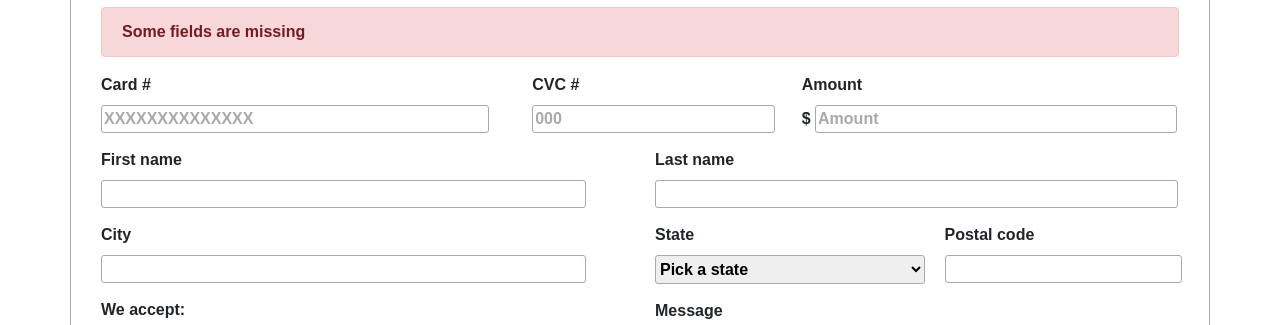
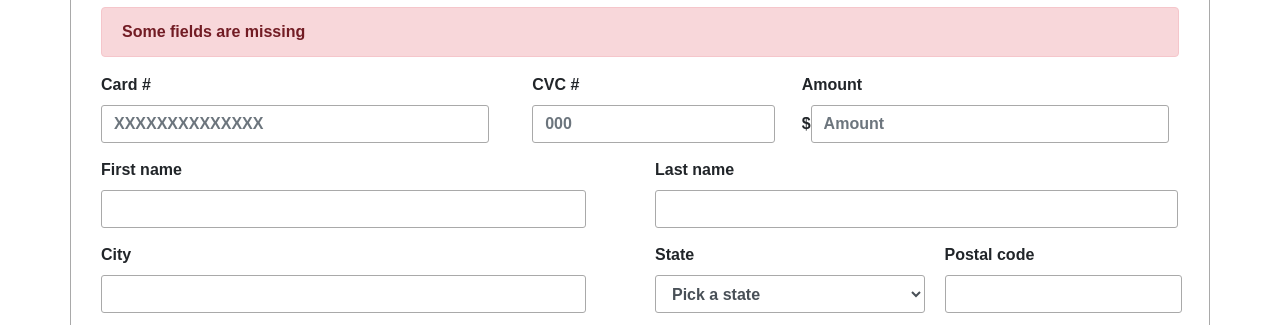
Before and after one commit to 4GeeksAcademy/rui775_html5_form_project, a plain HTML site: page index.html in a window 1280 px wide. Shown: the part 123-448 px from the top of the page. Drawn offline with nearby package versions, Linux system fonts and the light colour scheme.

Commit message:
version2

```diff
--- a/index.html
+++ b/index.html
@@ -24,16 +24,16 @@
             <div class="cardInfo">
                 <fieldset>
                     <label for="cardNum">Card #</label><br>
-                    <input type="text" name="cardNum" value="XXXXXXXXXXXXXX"/>
+                    <input type="text" class="form-control" name="cardNum" placeholder="XXXXXXXXXXXXXX" required/>
                 </fieldset>
                 <fieldset>
                     <label for="cvcNum">CVC #</label><br>
-                    <input type="text" name="cvcNum" value="000"/>
+                    <input type="text" class="form-control" name="cvcNum" placeholder="000" required/>
                 </fieldset>
                 <fieldset>
                     <label for="amount">Amount</label><br>
                     <div class="dollarSign">
-                        <input id="dollarSign" type="text" name="amount" value="Amount"/>
+                        <input id="dollarSign" class="form-control" type="text" name="amount" placeholder="Amount" required/>
                     </div>
                 </fieldset>
             </div>
@@ -42,11 +42,11 @@
             <div class="cardInfoLeft">
                 <fieldset>
                     <label for="firstname">First name</label><br>
-                    <input type="text" name="firstname" />
+                    <input type="text" class="form-control" name="firstname" required/>
                 </fieldset>
                 <fieldset>
                     <label for="city">City</label><br>
-                    <input type="text" name="city" />
+                    <input type="text" class="form-control" name="city" required/>
                 </fieldset>
                 <fieldset>
                     <p>We accept:</p>
@@ -73,12 +73,12 @@
             <div class="cardInfoRight">
                 <fieldset>
                     <label for="lastName">Last name</label><br>
-                    <input type="text" name="lastName" />
+                    <input type="text" class="form-control" name="lastName" required/>
                 </fieldset>
                 <div>
                     <fieldset>
                         <p>State</p>
-                        <select>
+                        <select class="form-control" required>
                             <option value="null" selected disabled hidden>Pick a state</option>
                             <option value="alabama">Alabama</option>
                             <option value="florida">Florida</option>
@@ -87,7 +87,7 @@
                     </fieldset>
                     <fieldset>
                         <label for="postalCode">Postal code</label><br>
-                        <input type="text" name="postalCode" />
+                        <input type="text" class="form-control" name="postalCode" required/>
                     </fieldset>
                 </div>
                 <fieldset class="notes">
--- a/styles.css
+++ b/styles.css
@@ -51,7 +51,11 @@ h1 {
     width: 90%;
 }
 .cardInfo fieldset:nth-child(3) input {
-    width: 96%;
+    width: 95%;
+}
+.dollarSign {
+    display: flex;
+    align-items: center;
 }
 .dollarSign::before {
     content: "$";
```
